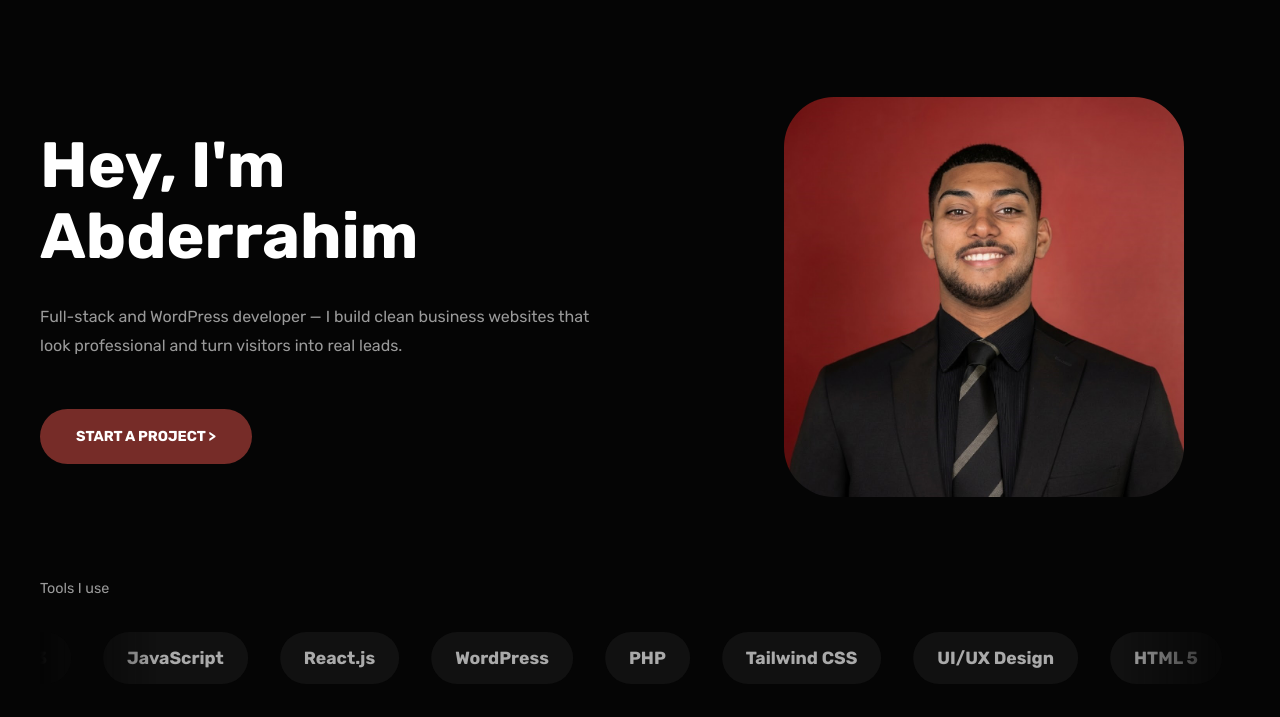
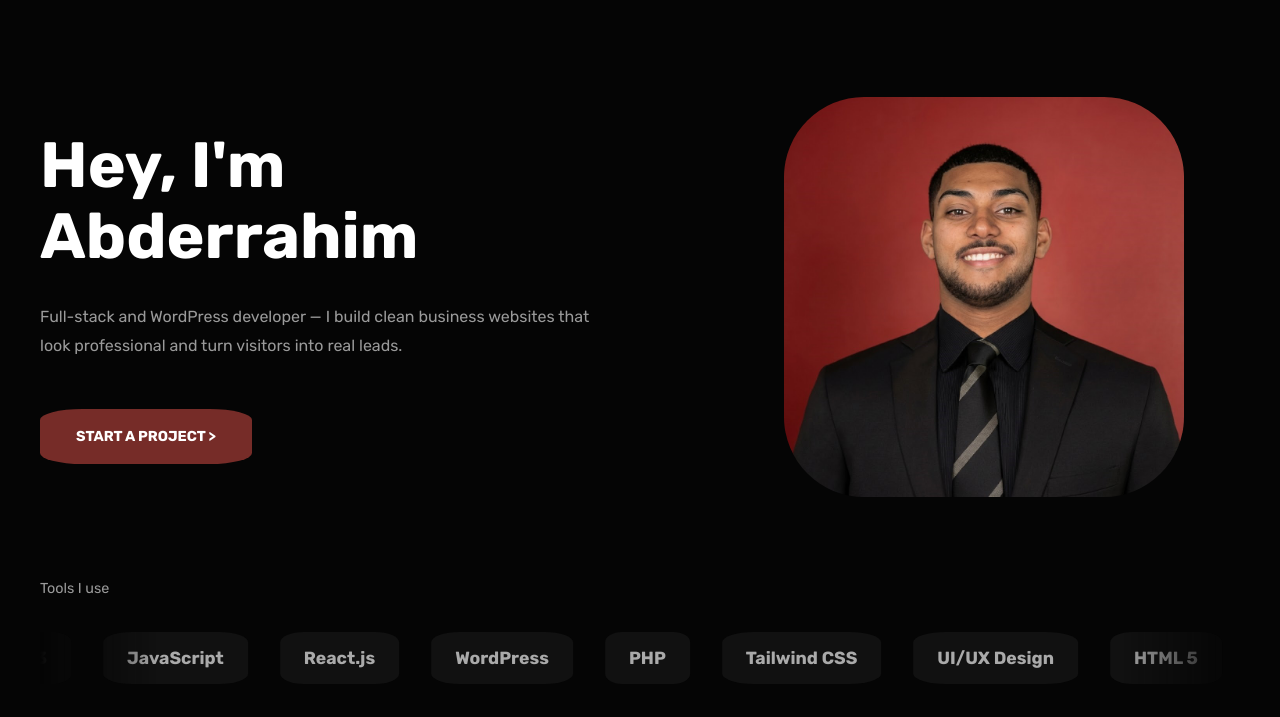
Before and after one commit to ABRACHY/portfolio, a plain HTML site: page index.html in a window 1280 px wide. Shown: the part 83-800 px from the top of the page. Drawn offline with Linux system fonts and the light colour scheme.

Commit message:
Adjust global border radius

```diff
--- a/style.css
+++ b/style.css
@@ -8,7 +8,7 @@
     --accent-hover: #9b3a35;
     --font-display: 'Rubik', sans-serif;
     --font-mono: 'Rubik', sans-serif;
-    --radius: 50px;
+    --radius: 20%;
 }
 
 *,
```
